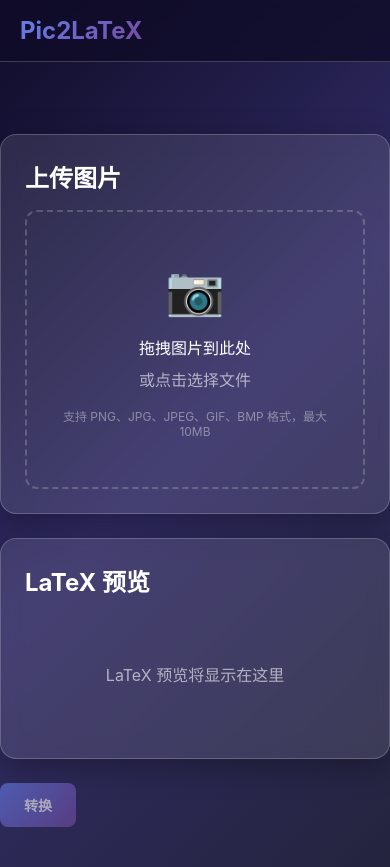
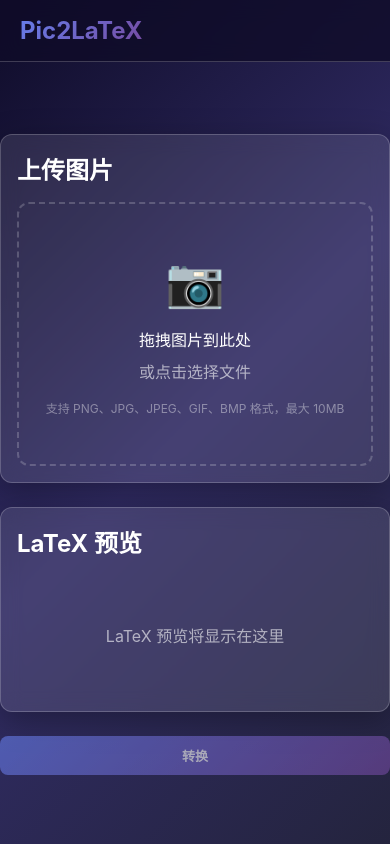
Before and after one commit to nan527/Pic2LaTeX, a React (Vite) app in the folder client/: page / in a window 390 px wide. After the commit the page ends 844 px from the top, so only its background shows below. Built offline with nearby package versions, Linux system fonts and the light colour scheme.

Commit message:
feat: add responsive improvements and polish

```diff
--- a/client/src/styles/glassmorphism.css
+++ b/client/src/styles/glassmorphism.css
@@ -225,3 +225,92 @@ body {
 .pulse {
   animation: pulse 2s infinite;
 }
+
+/* Enhanced animations */
+@keyframes slideIn {
+  from { opacity: 0; transform: translateX(-20px); }
+  to { opacity: 1; transform: translateX(0); }
+}
+
+@keyframes scaleIn {
+  from { opacity: 0; transform: scale(0.9); }
+  to { opacity: 1; transform: scale(1); }
+}
+
+.slide-in {
+  animation: slideIn 0.3s ease-out;
+}
+
+.scale-in {
+  animation: scaleIn 0.3s ease-out;
+}
+
+/* Improved glassmorphism */
+.glass-card-strong {
+  background: rgba(255, 255, 255, 0.15);
+  backdrop-filter: blur(20px);
+  -webkit-backdrop-filter: blur(20px);
+  border-radius: 16px;
+  border: 1px solid rgba(255, 255, 255, 0.3);
+  box-shadow: 0 8px 32px rgba(0, 0, 0, 0.4);
+  padding: 24px;
+}
+
+/* Text utilities */
+.text-gradient {
+  background: var(--primary-gradient);
+  -webkit-background-clip: text;
+  -webkit-text-fill-color: transparent;
+  background-clip: text;
+}
+
+/* Scrollbar styling */
+::-webkit-scrollbar {
+  width: 8px;
+  height: 8px;
+}
+
+::-webkit-scrollbar-track {
+  background: rgba(255, 255, 255, 0.1);
+  border-radius: 4px;
+}
+
+::-webkit-scrollbar-thumb {
+  background: rgba(255, 255, 255, 0.3);
+  border-radius: 4px;
+}
+
+::-webkit-scrollbar-thumb:hover {
+  background: rgba(255, 255, 255, 0.5);
+}
+
+/* Focus visible for accessibility */
+:focus-visible {
+  outline: 2px solid var(--accent-color);
+  outline-offset: 2px;
+}
+
+/* Responsive improvements */
+@media (max-width: 480px) {
+  .glass-card {
+    padding: 16px;
+    border-radius: 12px;
+  }
+
+  .glass-button {
+    padding: 10px 16px;
+    font-size: 13px;
+  }
+
+  .page-title {
+    font-size: 22px;
+  }
+
+  .action-bar {
+    flex-direction: column;
+  }
+
+  .action-bar .glass-button {
+    width: 100%;
+  }
+}
```
Also changed, not shown: client/public/vite.svg (added).
